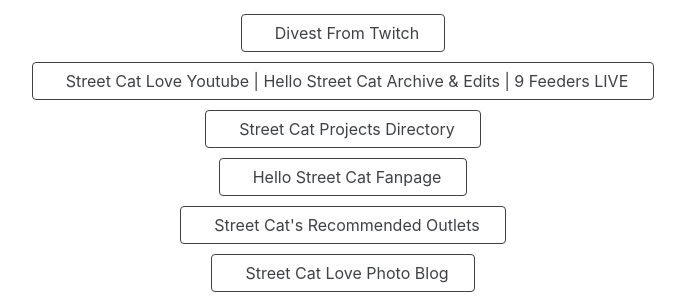
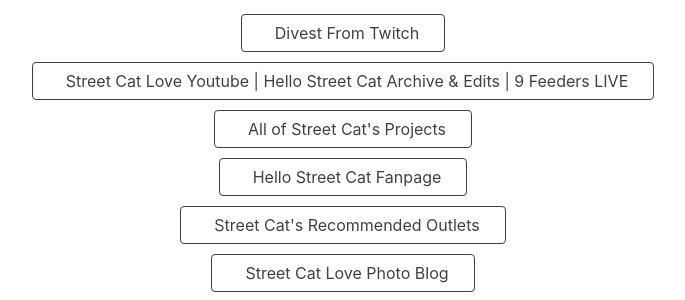
Before and after one commit to StreetCatLove/streetcatlove.github.io, a Jekyll site: the page built from CHANGELOG.md, in a window 1280 px wide, cut to the strip 239-539 px from the top of the page. Shown: the whole strip, without its empty margins (297-982 px from the left). Built offline with Jekyll 4.4.1, drawn with Linux system fonts in a browser that asks for light colours; nearby versions of some CDN libraries; our own code applies the rules of GitHub Pages for plain Markdown files.

Commit message:
Update links.yml

```diff
--- a/_data/links.yml
+++ b/_data/links.yml
@@ -11,7 +11,7 @@ buttons:
       url: https://www.youtube.com/@street_cat_love
       icon: tdesign:film # Icons are optional
 
-    - title: Street Cat Projects Directory
+    - title: All of Street Cat's Projects
       url: https://streetcatlove.github.io/proj
       icon: tdesign:folder # Icons are optional
 
```
